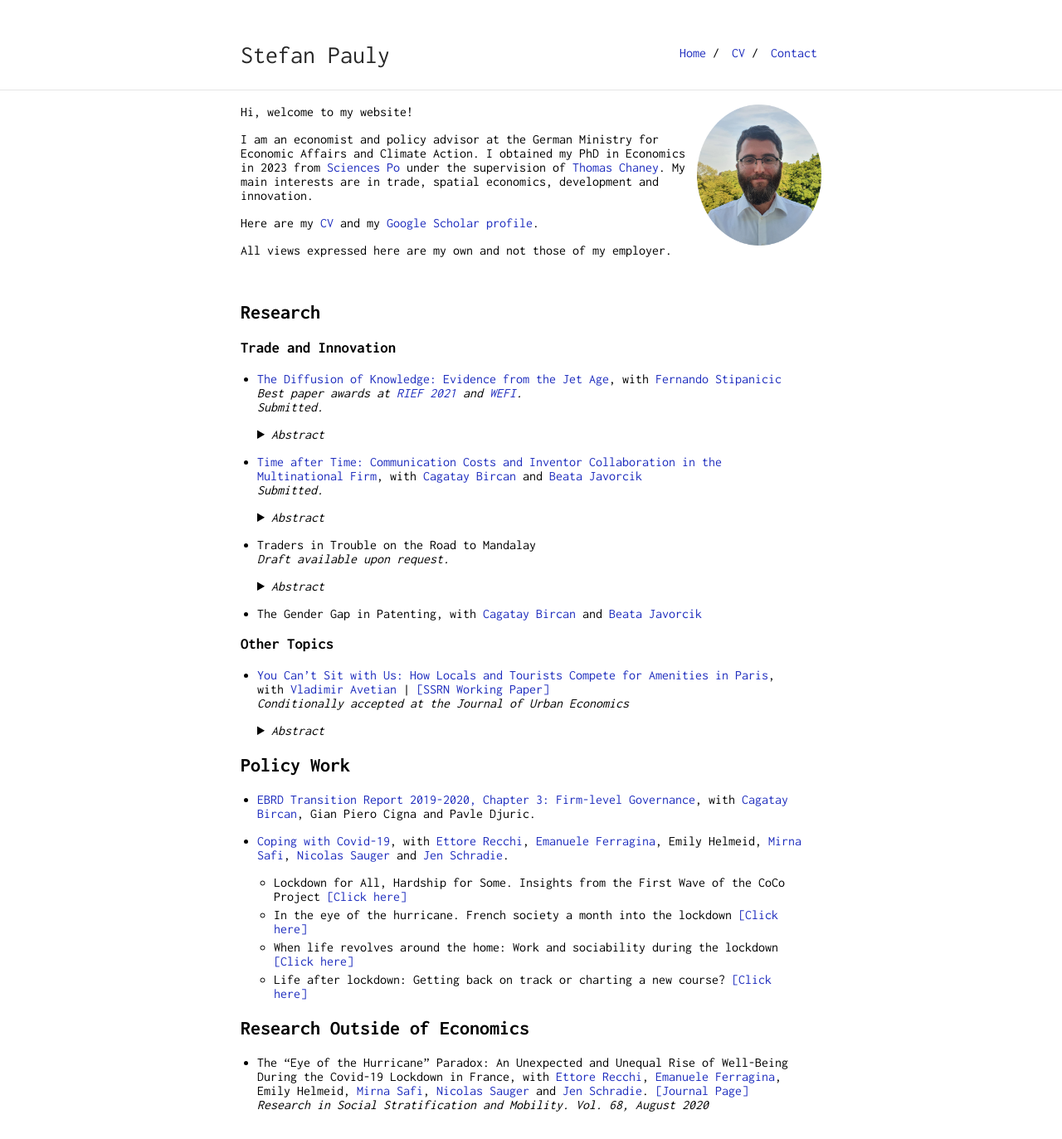
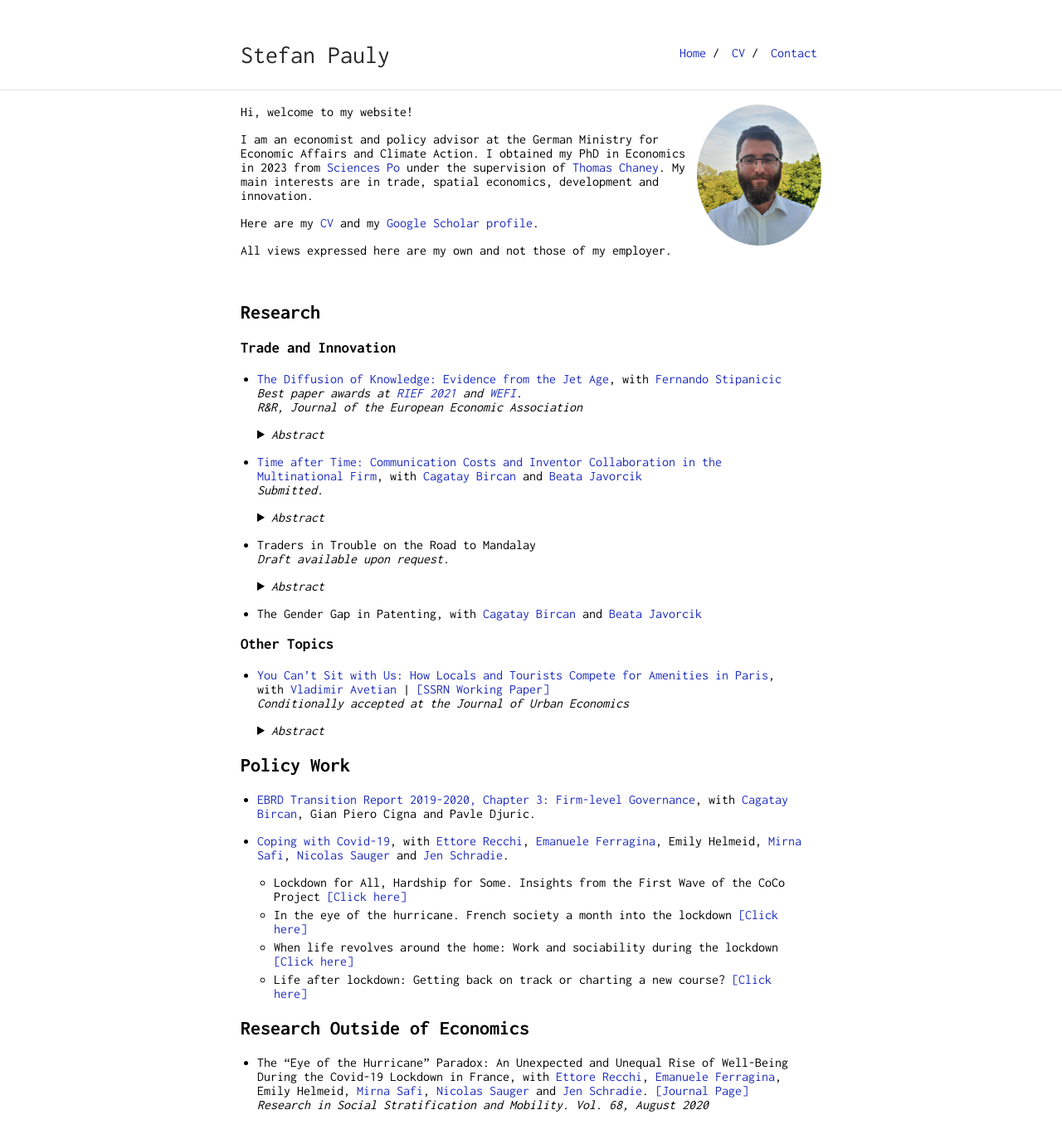
Before and after one commit to paustefa/paustefa.github.io, a Jekyll site: the page built from index.md, in a window 1280 px wide. Shown: the whole page at 83% size. Built offline with Jekyll 4.4.1, drawn with Linux system fonts in a browser that asks for light colours.

Commit message:
Change paper status
Update submission status for paper on knowledge diffusion.

```diff
--- a/index.md
+++ b/index.md
@@ -20,7 +20,7 @@ All views expressed here are my own and not those of my employer.
 
 - [The Diffusion of Knowledge: Evidence from the Jet Age](https://fernandostipanicic.github.io/files/PaulyStipanicic_jets_innovation.pdf), with [Fernando Stipanicic](https://fernandostipanicic.github.io/)\
 	_Best paper awards at [RIEF 2021](https://sites.google.com/site/riefnetwork) and [WEFI](https://www.workshop-efi.com/student-workshop)._\
-	_Submitted._
+	_R&R, Journal of the European Economic Association_
 
 
     <details><summary> <i>Abstract</i> </summary>
```
